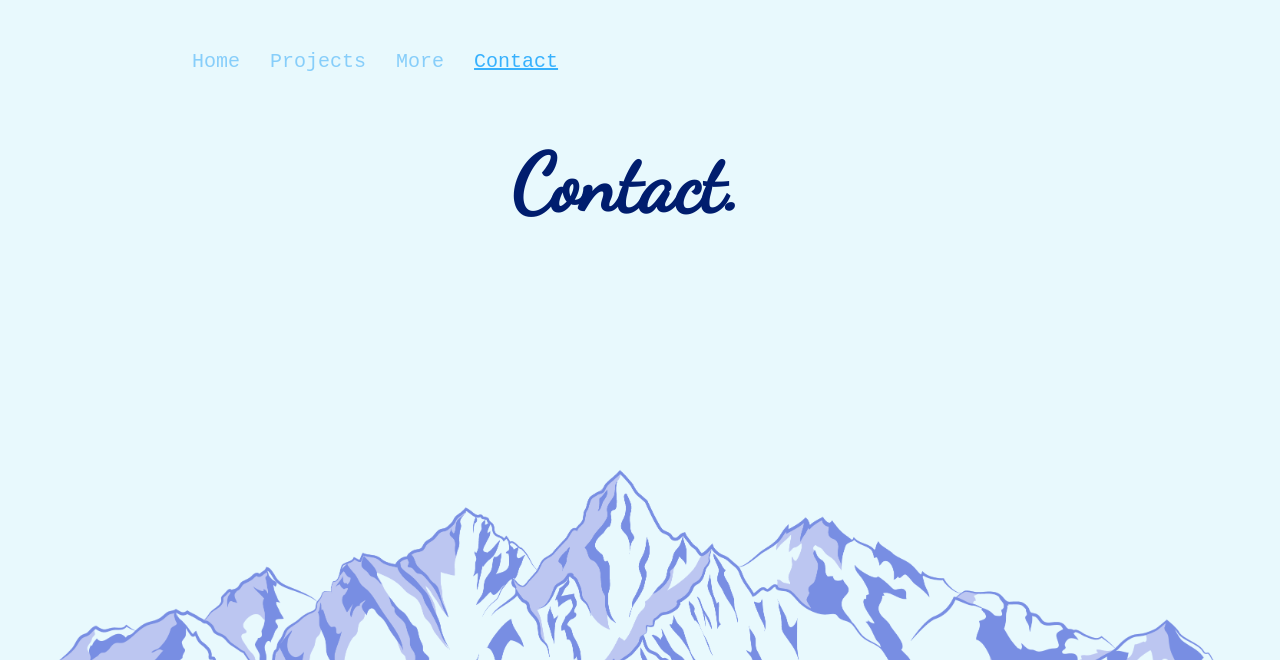
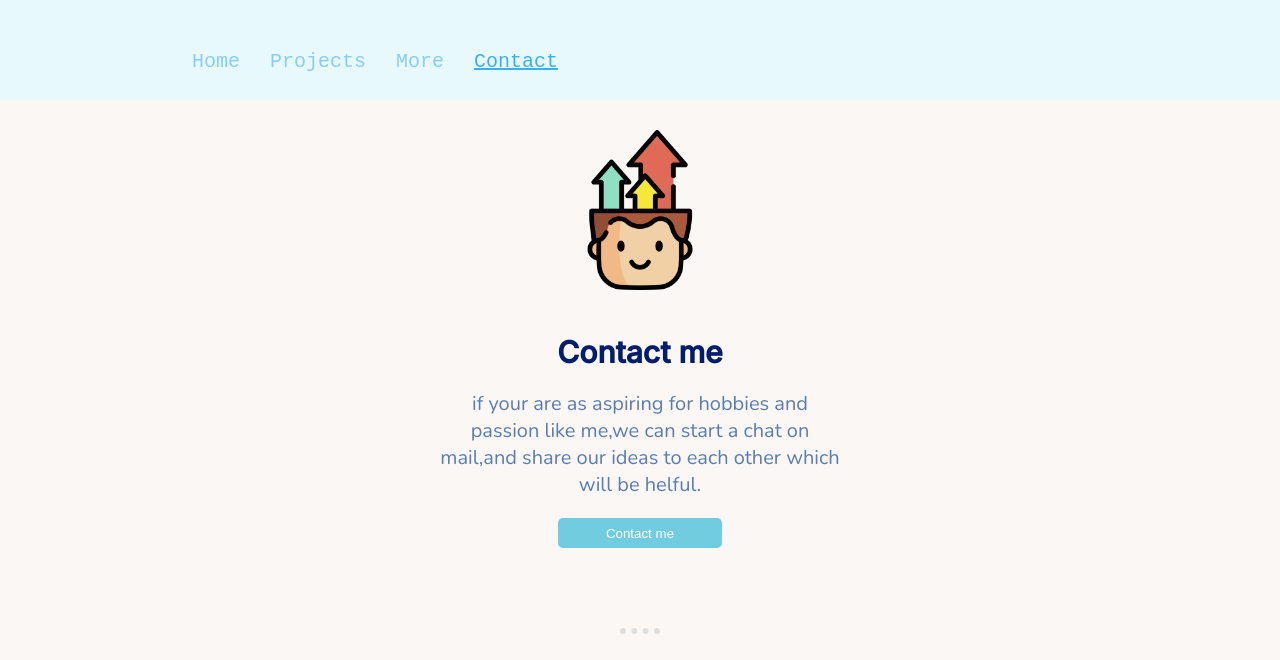
Before and after one commit to vishnurchityala/personal, a plain HTML site: page pages/contact.html in a window 1280 px wide. Shown: the top 660 px of the page. Drawn offline with nearby package versions, Linux system fonts and the light colour scheme; a web font is replaced by a local one.

Commit message:
Update contact.html

```diff
--- a/pages/contact.html
+++ b/pages/contact.html
@@ -11,8 +11,8 @@
 
     <section class="content-box-container" style="background-color: #E8F9FD;">
         <div id="front page">
-            <div class="contact-page">
-                <div class="top-header">
+
+                 <div class="top-header">
                     <div class="menu-buttons">
                         <a href="../index.html">Home</a>
                         <a href="projects.html">Projects</a>
@@ -20,13 +20,9 @@
                         <a href="contact.html" class="visiting-link"><u>Contact</u></a>
                     </div>
                 </div>
-                <div class="info-box">
-                    <h1>
-                        Contact.
-                    </h1>
-                </div>
-            </div>
+
         </div>
+
         <div class="content-box-container">
             <div class="content-box">
                 <div class="content-box">
```
